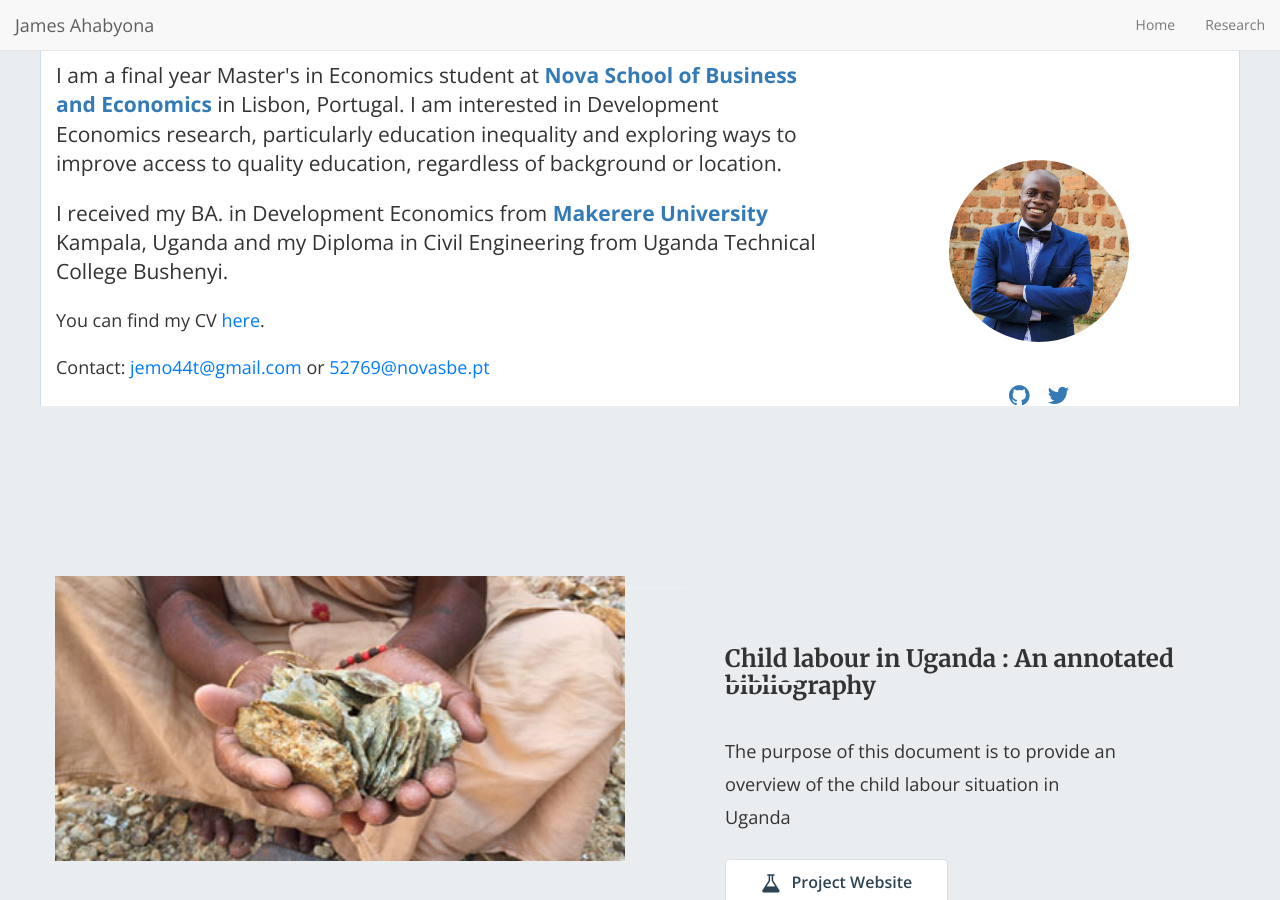
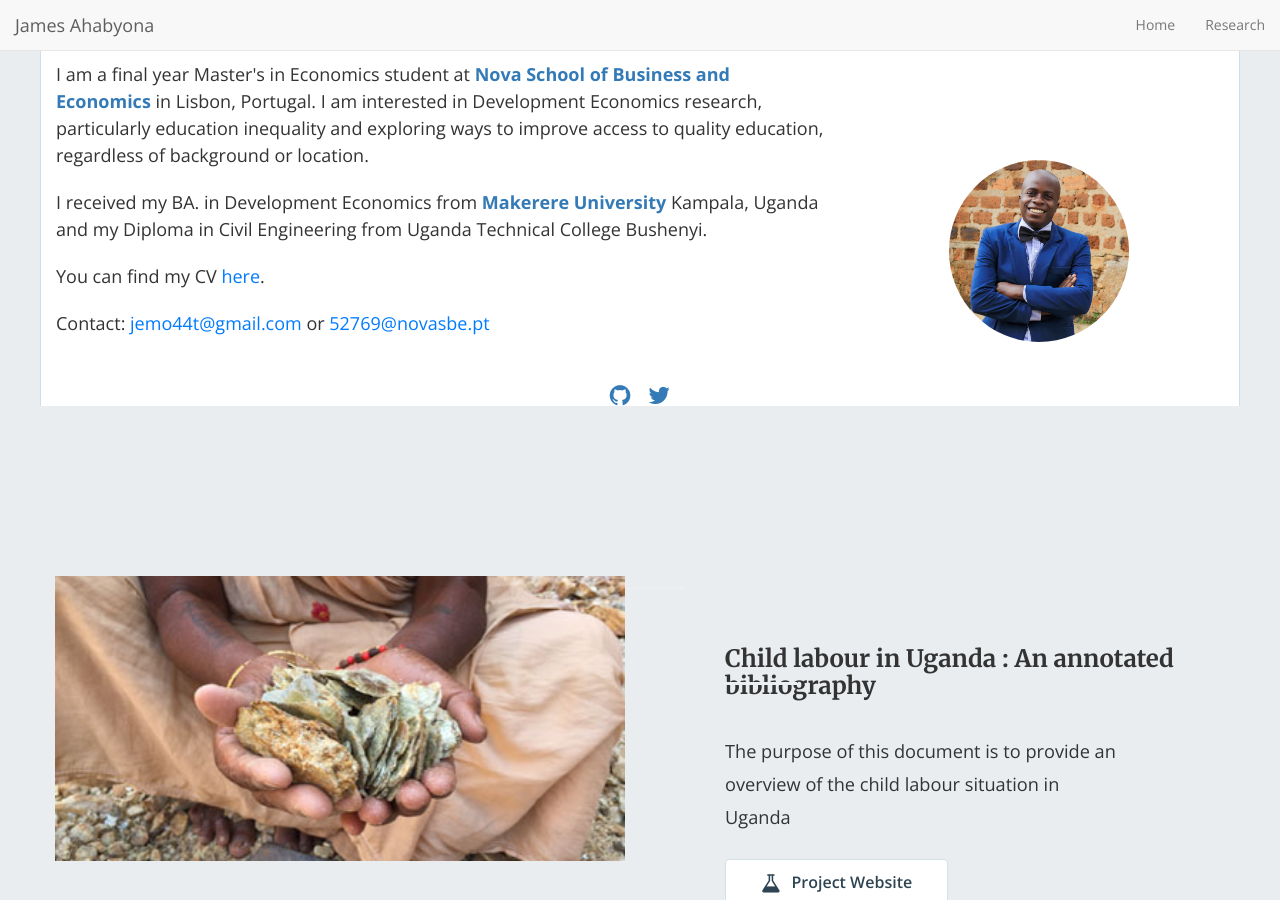
Before and after one commit to mariaelenaguer/mariaelenaguer.github.io, a Jekyll site: the page built from index.html, in a window 1280 px wide and 900 px high. Built offline with Jekyll 4.4.1, drawn with Linux system fonts in a browser that asks for light colours; nearby versions of some CDN libraries; the list of posts is cut into pages by our own code.

Commit message:
Update home-hero.html

```diff
--- a/_includes/home-hero.html
+++ b/_includes/home-hero.html
@@ -66,7 +66,7 @@
   <div class="col-md-12">
     <div class="col-md-8 text-center">
       <hr>
-      <p class="lead text-left style=" font-size: 18px; line-height: 1.5; color: #333;">
+      <p class="lead text-left" style="font-size: 18px; line-height: 1.5; color: #333;">
         I am a final year Master's in Economics student at <a
           href="https://www.novasbe.unl.pt/en/programs/masters/economics/program" target="_blank"><b>Nova School of
             Business and Economics</b></a> in Lisbon, Portugal. I am interested in Development Economics research,
@@ -74,7 +74,7 @@
         background or location.
       </p>
       </p>
-      <p class="lead text-left style=" font-size: 18px; line-height: 1.5; color: #333;">
+      <p class="lead text-left" style="font-size: 18px; line-height: 1.5; color: #333;">
       I received my BA. in Development Economics from <a href="https://bams.mak.ac.ug/school-of-economics/"
           target="_blank"><b>Makerere University</b></a> Kampala, Uganda and my Diploma in Civil Engineering from Uganda
         Technical College Bushenyi.
```
